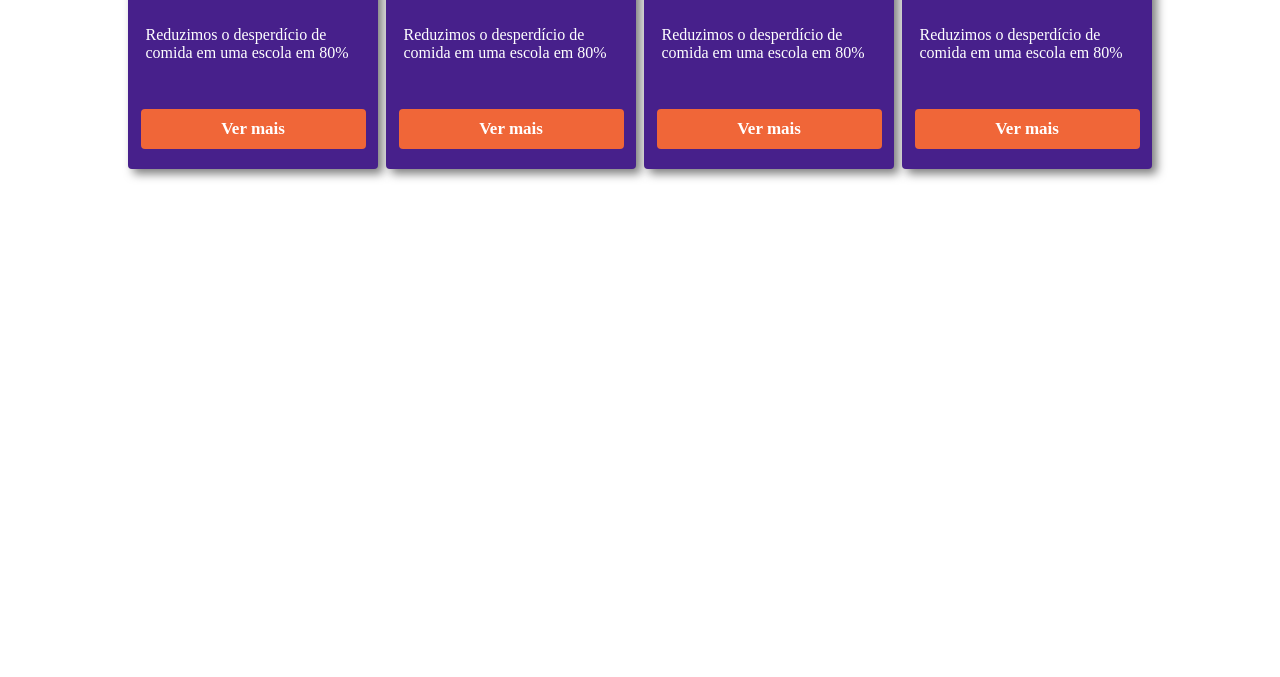
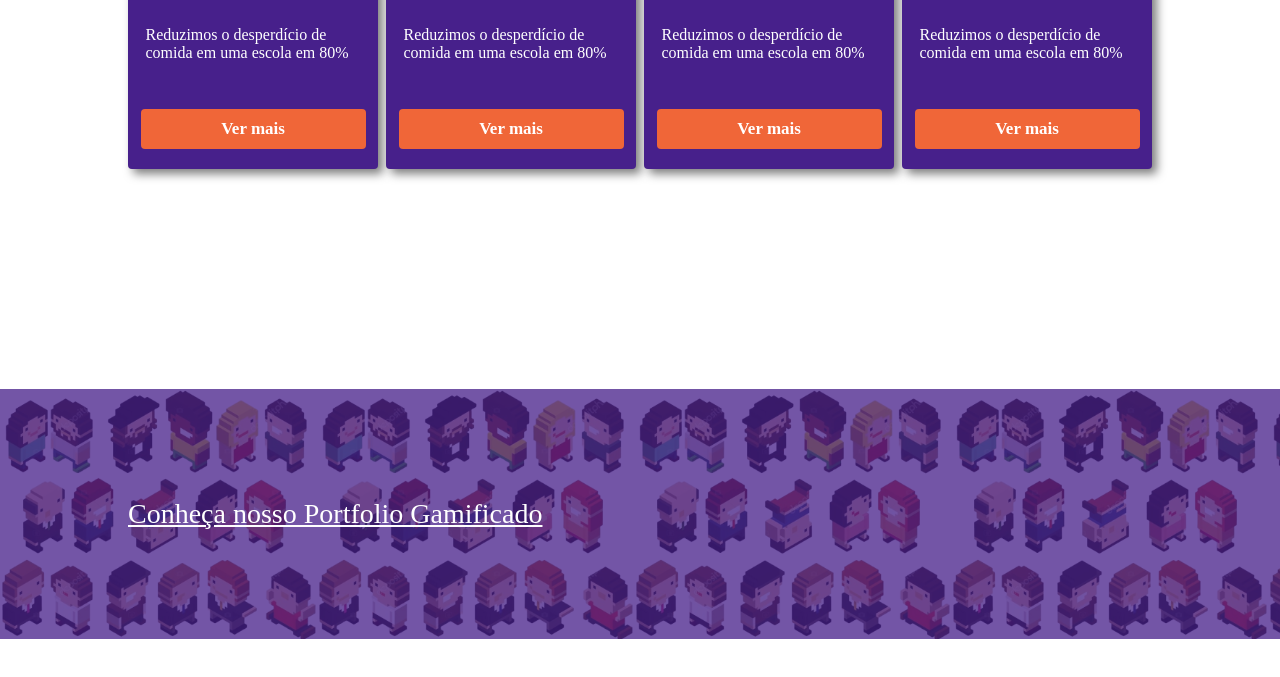
Before and after one commit to mrlzmtl/gamificaai, a plain HTML site: page index.html in a window 1280 px wide. Shown: the part 1933-2610 px from the top of the page. Before the commit the page ends 2322 px from the top, so only its background shows below. Drawn offline with Linux system fonts and the light colour scheme; a web font is replaced by a local one.

Commit message:
feat: Seção Portfolio feito com paralaxe

```diff
--- a/index.html
+++ b/index.html
@@ -63,6 +63,12 @@
             </div>
         </div>
     </section>
+    <section id="portfolio">
+        <div class="filtro"></div>
+        <div class="container-grid">
+            <a href="#">Conheça nosso Portfolio Gamificado</a>
+        </div>
+    </section>
 </body>
 
 </html>
--- a/style.css
+++ b/style.css
@@ -192,3 +192,50 @@
 .card button:hover {
     background-color: #ad4929;
 }
+
+#portfolio {
+    height: 250px;
+    margin-bottom: 120px;
+
+    background-image: url(img/bonecos.png);
+    background-size: contain;
+
+    background-repeat: repeat;
+
+    background-attachment: fixed;
+
+    position: relative;
+}
+
+.filtro {
+    height: 100%;
+    width: 100%;
+
+    background-color: #47208bc2;
+
+    position: absolute;
+    top: 0;
+}
+
+#portfolio .container-grid {
+    height: 100%;
+
+    display: flex;
+    flex-direction: column;
+    justify-content: center;
+}
+
+#portfolio a {
+    width: fit-content;
+
+    font-family: 'Anta';
+    font-size: 28px;
+
+    color: white;
+
+    z-index: 0;
+}
+
+#portfolio a:hover {
+    transform: scale(1.05);
+}
```
Also changed, not shown: img/bonecos.png (added).
